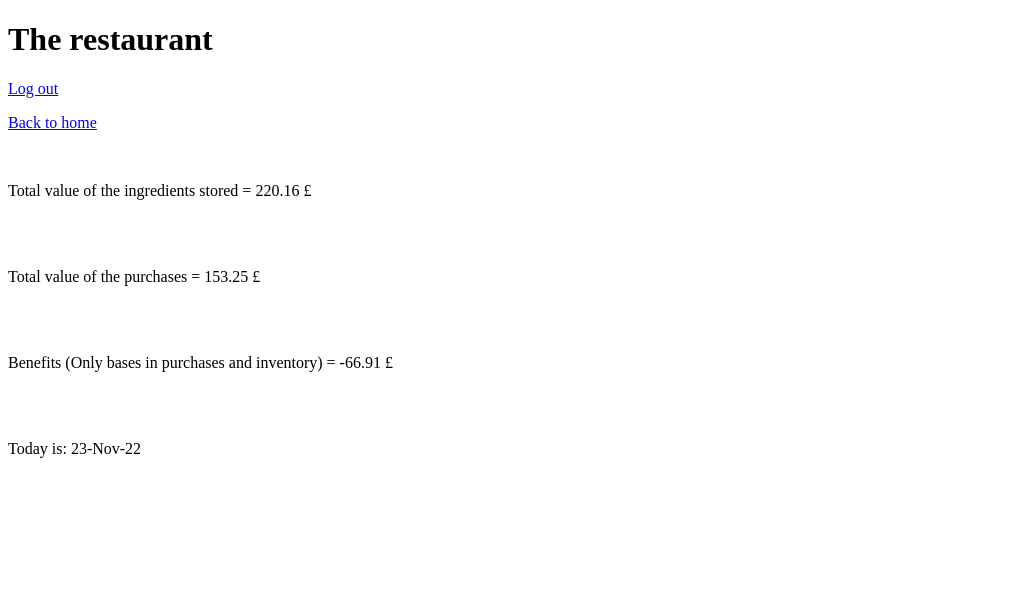
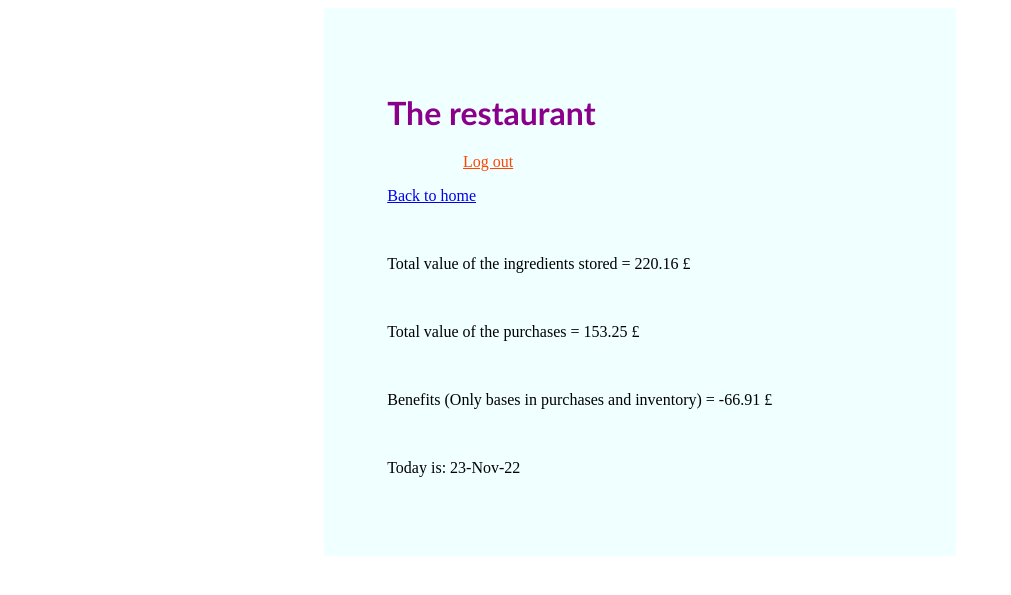
Before and after one commit to jhammad/djangodelights, a Django app: page /accounting/ in a window 1280 px wide. Shown: the top 595 px of the page, without its empty margins (0-1011 px from the left). Run offline with Django 4.2, Linux system fonts and the light colour scheme; a user stored in the database is signed in; some libraries are stand-ins or nearby versions.

Commit message:
css applied and code cleaned

```diff
--- a/djangodelights/settings.py
+++ b/djangodelights/settings.py
@@ -111,9 +111,13 @@ USE_TZ = True
 # Static files (CSS, JavaScript, Images)
 # https://docs.djangoproject.com/en/4.1/howto/static-files/
 
-STATIC_URL = "static/"
+STATIC_URL = 'static/'
+
 
 # Default primary key field type
 # https://docs.djangoproject.com/en/4.1/ref/settings/#default-auto-field
 
 DEFAULT_AUTO_FIELD = "django.db.models.BigAutoField"
+
+# Redirect to home after login
+LOGIN_REDIRECT_URL = '/home/'
--- /dev/null
+++ b/inventory/static/style.css
@@ -0,0 +1,17 @@
+.center {
+    margin: auto;
+    width: 40%;
+    background-color: azure;
+    padding: 5%;
+}
+
+.title {
+    color: darkmagenta;
+    font-family: 'Trebuchet MS';
+}
+
+a.logout-button {
+    color: orangered;
+    margin-left: 15%;
+
+}
--- a/inventory/templates/accounting.html
+++ b/inventory/templates/accounting.html
@@ -4,38 +4,12 @@
 
 
 <p><a href="{% url "home" %}">Back to home</a></p>
-{% comment %} {{ total_cost }} {% endcomment %}
-{% comment %} <br>
-<p> Total of the sum of one unit of the cost of the ingredient: {{ cost2 }} £<p>
-<br>
-<p> Total sum of the quantity of diferent elements (including all ingredients):
-{{ cost3 }}<p> {% endcomment %}
 <br>
 <p> Total value of the ingredients stored = {{ inventorycost |floatformat:2 }} £<p>
 <br>
-<br>
 <p> Total value of the purchases = {{ purchases_cost }} £<p>
-<br>
 <br>
 <p> Benefits (Only bases in purchases and inventory) = {{ benefits |floatformat:2 }}  £<p>
 <br>
-{% comment %} <p> Types of menu items: {{ menu_items }} <p>
-<br>
-<p> Quantities of the recipe requirements: {{ recipe_requirements_quantity }} <p>
-<br>
-<p> Price per unit of the quantities of the recipe requirements {{recipe_requirements_unit_price}}
-<br>
-<p>Total cost of the recipe {{recipe_cost_1|floatformat:2}}
-<br>
-<p> Quantities of the recipe requirements for menu item 1: {{ recipe_requirements_quantity_menu_item1 }} <p>
-<br>
-<p> Menu Items: {{ menu_items_show }} <p>
- <br> {% endcomment %}
-{% comment %} <p> Ingredients menu items 1: {{ ingredients_menu_items1 }} <p>
-<br>
-<p> Cost of the purchases: {{ purchases_cost }}
-<br>
-<p> Purchases days: {{ purchases_days }} {% endcomment %}
-<br>
 <p> Today is: {{ today }}
 {% endblock %}
--- a/inventory/templates/base.html
+++ b/inventory/templates/base.html
@@ -3,9 +3,7 @@
 <html>
   <head>
     <meta charset="utf-8" />
-      <rel="stylesheet"
-      type="text/css"
-      href="{% static 'style.css' %}">
+    <link rel="stylesheet" href="{% static 'style.css' %}" />
     <link rel="preconnect" href="https://fonts.gstatic.com" />
     <link
       href="https://fonts.googleapis.com/css2?family=Oxygen:wght@300;400;700&display=swap"
@@ -15,22 +13,11 @@
     {% block head %}{% endblock %}
       </head>
   <body>
-    <div class="app">
-      <header>
-        <div class="header-first-row">
-
+    <div class="center">
           <h1 class="title">The restaurant</h1>
           {% if user.username %}
-          {% comment %} Add your logout link below {% endcomment %}
           <a class="logout-button" href="{% url 'logout' %}">Log out</a>
         {% endif %}
-        </div>
-        {% comment %}
-	<nav class="navbar">
-	          <a class="nav-item" href="{% url 'home' %}">Home</a>
-	        </nav>
-{% endcomment %}
-      </header>
       <main>{% block content %}
         {% endblock %}</main>
     </div>
--- a/inventory/templates/home.html
+++ b/inventory/templates/home.html
@@ -6,7 +6,9 @@
 <p><a href="{% url "recipes" %}">Recipes requirements</a></p>
 <p><a href="{% url "purchases" %}">Purchases list</a></p>
 <p><a href="{% url "makepurchase" %}">Make purchase </a></p>
+<p><a href="{% url "signup" %}">Create new account </a></p>
 <p><a href="{% url "accounting" %}">Restaurant numbers </a></p>
 
 
+
 {% endblock %}
--- a/inventory/templates/registration/signup.html
+++ b/inventory/templates/registration/signup.html
@@ -11,6 +11,7 @@
 				<input type="submit" value="Signup"/>
 			</div>
 	</form>
-</div>
+</div><br>
+<a href="{% url 'home'%}">Back to home</a>
 
 {% endblock %}
--- a/inventory/views.py
+++ b/inventory/views.py
@@ -1,10 +1,8 @@
-from termios import OFDEL
-from django.contrib.auth.models import User
 from django.contrib.auth.forms import UserCreationForm
 from django.contrib.auth.decorators import login_required
 from django.urls import reverse_lazy
 from django.contrib.auth.mixins import LoginRequiredMixin
-from django.contrib.auth import logout, authenticate, login
+from django.contrib.auth import logout
 from .models import Ingredient, MenuItem, RecipeRequirement, Purchases
 from django.views.generic.edit import CreateView, UpdateView, DeleteView
 from django.views.generic import TemplateView
@@ -21,7 +19,6 @@ purchases = Purchases.objects.all()
 class HomeView(LoginRequiredMixin, TemplateView):
     login_url ='login'
     template_name = "home.html"
-
 
 # INGREDIENTS
 
@@ -144,11 +141,8 @@ def logout_create(request):
 
 # ACCOUNTING FUNCTIONS
 
-
 @login_required
 def Accounting(request):
-    # Object all inbuild function will grab all the fields from the models
-
 
     # list made with all the entries of the field unit price
     cost_unit_price = [items.unit_price for items in ingredient]
@@ -178,37 +172,21 @@ def Accounting(request):
         Purchasecost.append(c*d)
         Purchasecostsum = sum(Purchasecost)
 
-
-    # Getting the coxst of the menu items
-    menu_items = [items.title for items in menuitems]
+    # Getting the cost adn quantity of the menu items
     recipe_requirements_unit_price = [items.ingredient.unit_price for items in reciperequirement]
     recipe_requirements_quantity = [items.quantity for items in reciperequirement]
-    menu_items_show = [items.menu_item for items in reciperequirement]
-    # recipe_requirements_unit_priceJC = [items.jaffacakeobject for items in reciperequirement]
 
     today = datetime.datetime.today()
-
 
     recipe_cost_1 = []
     for i1,i2 in zip (recipe_requirements_quantity, recipe_requirements_unit_price):
         recipe_cost_1.append(i1*i2)
 
-
-
     return render (request, 'accounting.html',
      {
-     'cost2': cost_unit_price,
-     'cost3': quantity_ingredient,
      #sum will add the values of the list
-     'inventorycost': sum(Inventorycost),
-     "menu_items": menu_items,
-     "recipe_requirements_quantity": recipe_requirements_quantity,
-     "recipe_requirements_unit_price": recipe_requirements_unit_price,
-     "recipe_cost_1" : sum(recipe_cost_1),
-     "menu_items_show" : menu_items_show,
+     "inventorycost": sum(Inventorycost),
      "purchases_cost": Purchasecostsum,
-    #  "purchases_days": purchases_days[4].strftime("%d-%b-%y"),
      "today": today.strftime("%d-%b-%y"),
-    # "reciperequirementjcunitprice": recipe_requirements_unit_priceJC
-    "benefits" : Purchasecostsum - sum(Inventorycost)
+     "benefits" : Purchasecostsum - sum(Inventorycost)
      })
```
Also changed, not shown: db.sqlite3, inventory/statics/images/favicon.ico (deleted).
